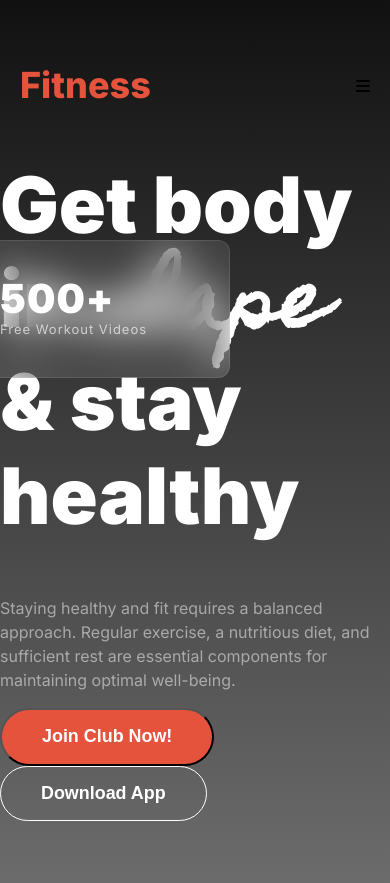
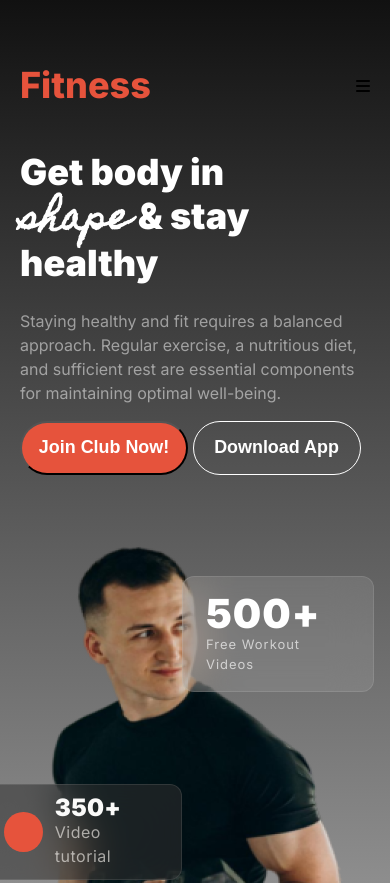
Before and after one commit to masudulalam/RB9A2, a plain HTML site: page index.html in a window 390 px wide. Shown: the top 883 px of the page. Drawn offline with Linux system fonts and the light colour scheme.

Commit message:
made banner section responsive for mobile

```diff
--- a/index.html
+++ b/index.html
@@ -35,7 +35,7 @@
             <div class="banner-container flex">
                 <!-- text part -->
                 <div class="banner-text-part">
-                    <h1 class="banner-title">Get body in <span id="shape-txt">shape</span> & stay healthy</h1>
+                    <h1 class="banner-title">Get body in <br> <span id="shape-txt">shape</span> & stay<br> healthy</h1>
                     <p class="banner-paragraph">Staying healthy and fit requires a balanced approach. Regular exercise,
                         a nutritious diet, and sufficient rest are essential components for maintaining optimal
                         well-being.</p>
--- a/styles/style.css
+++ b/styles/style.css
@@ -363,7 +363,37 @@ h6 {
     }
     .banner-container{
         flex-direction: column;
+        padding: 1.25rem;
     }
+    .banner-title {
+        color: rgb(255, 255, 255);
+        font-size: 2.25rem;
+    }
+    .btn-primary {
+        width: 10.5rem;
+        height: 3.37rem;
+        padding: 0;
+    }
+    .banner-container {
+        gap: 3rem;
+    }
+    .video-tutorial-banner-card {
+        padding: 20px 23px;
+        width: 9.6rem;
+        height: 3.37rem;
+        position: absolute;
+        top: 49rem;
+        right: 13rem;
+    }
+    .workout-banner-card {
+        padding: 20px 23px;
+        width: 9rem;
+        height: 4.6rem;
+        position: absolute;
+        right: 1rem;
+        top: 36rem;
+    }
+
 }
 
 /* display none */
```
